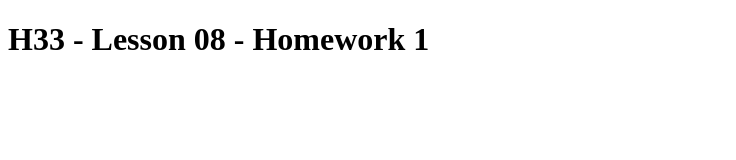
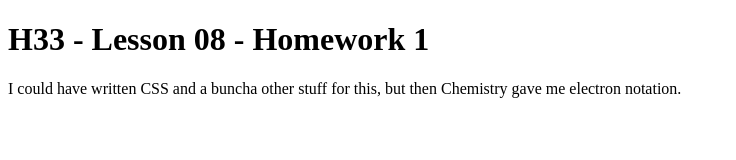
Before and after one commit to Snipers-Dream/H33-08-HW, a plain HTML site: page index.html in a window 1280 px wide. Shown: the whole page, without its empty margins (0-736 px from the left). Drawn offline with Linux system fonts and the light colour scheme.

Commit message:
HW Done... Barely

```diff
--- a/index.html
+++ b/index.html
@@ -8,5 +8,6 @@
 </head>
 <body>
     <h1>H33 - Lesson 08 - Homework 1</h1>
+    <p>I could have written CSS and a buncha other stuff for this, but then Chemistry gave me electron notation.</p>
 </body>
 </html>
```
